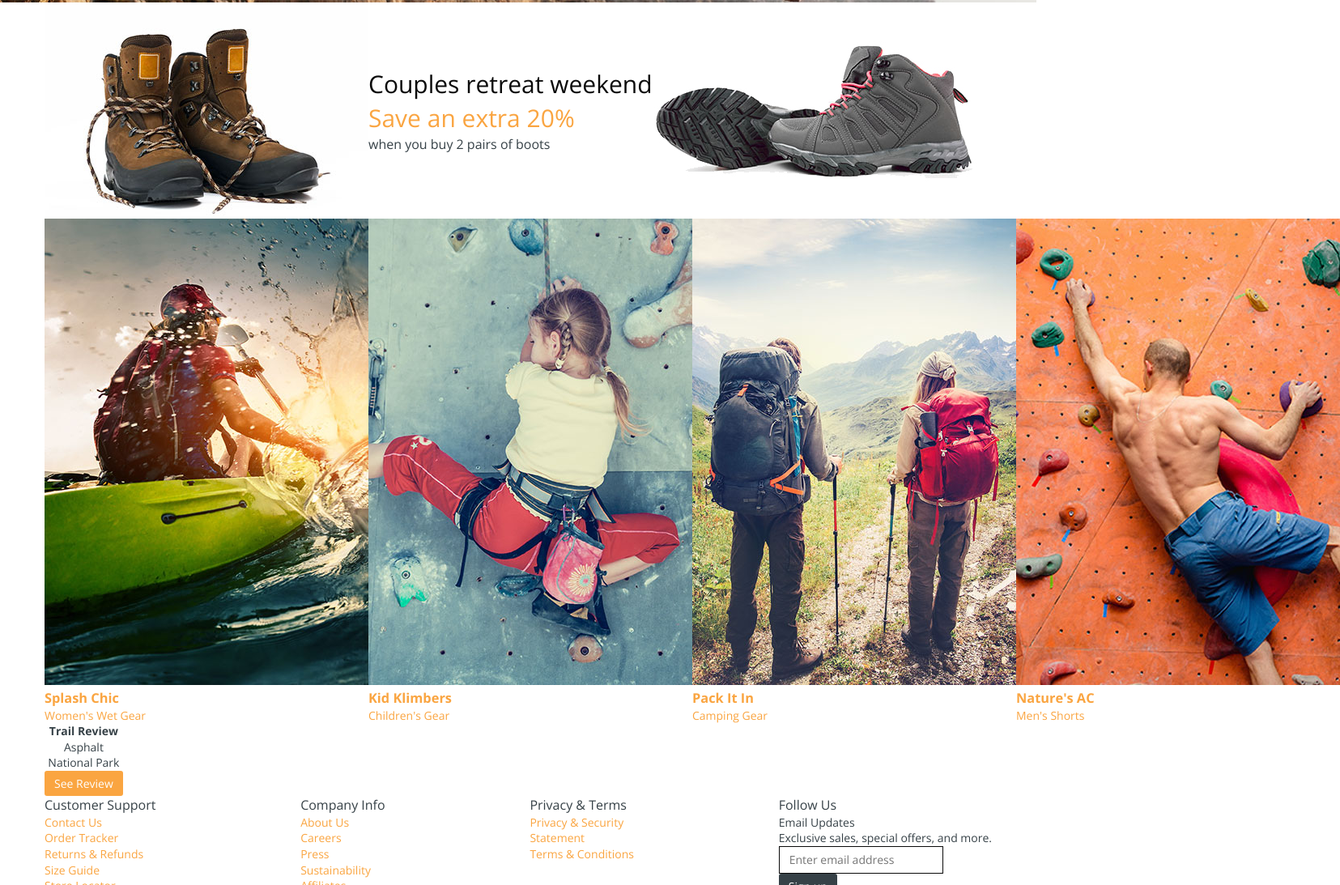
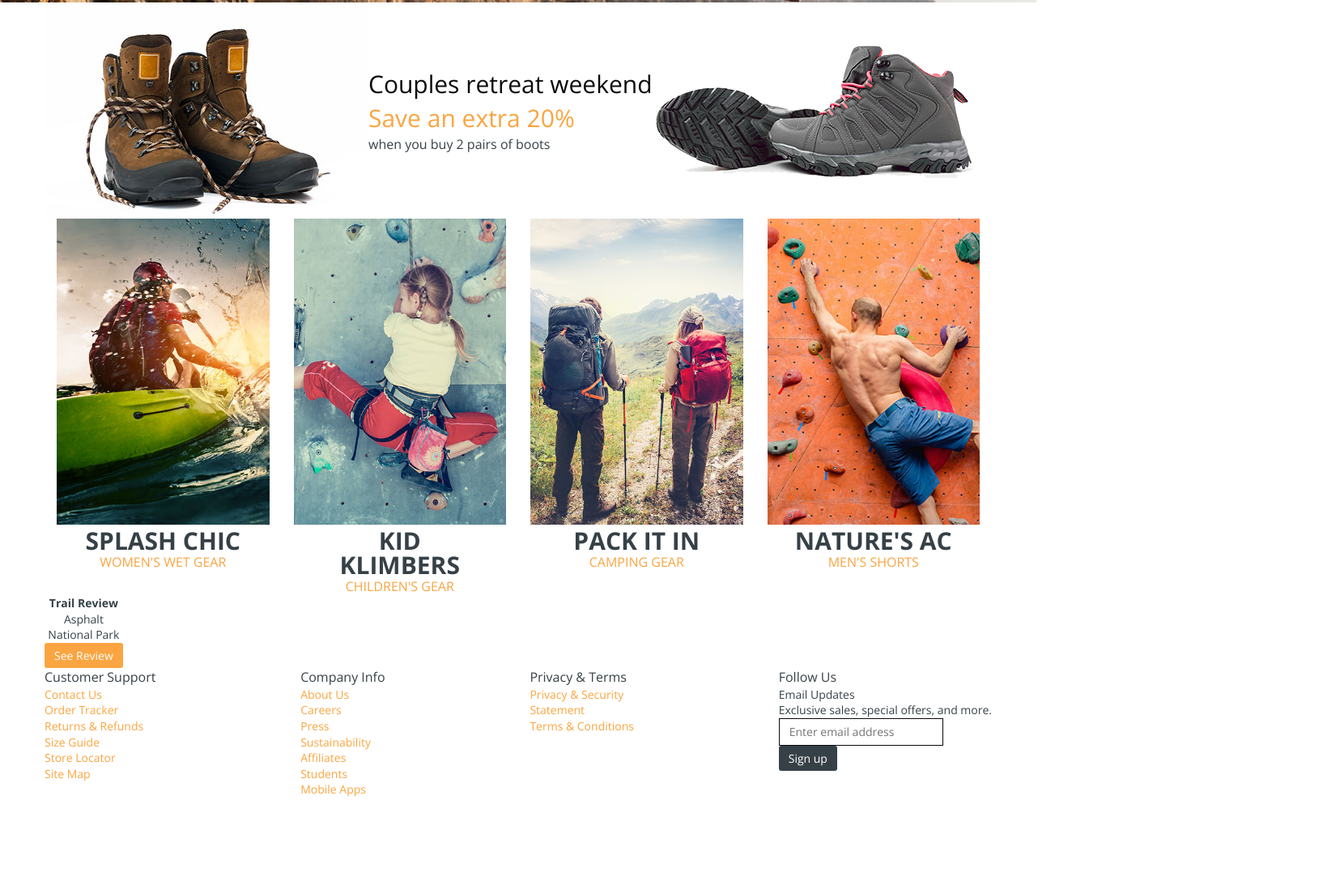
Before and after one commit to simiel/pluralsight-projects-HTMLCSS-LandingPage, a website: page index.html in a window 1280 px wide. Shown: the part 588-1681 px from the top of the page at 81% size, 1655 px wide, since content can reach past the window. Drawn offline with nearby package versions, Linux system fonts and the light colour scheme.

Commit message:
Done styling categories

```diff
--- a/css/main.css
+++ b/css/main.css
@@ -235,3 +235,31 @@ section {
     line-height: 1;
     text-align: center;
 }
+
+.category{
+    flex: 0 0 25%;
+    padding: 0 15px;
+}
+
+.category img{
+    width: 100%;
+}
+
+.category-text{
+    color: #364147;
+    padding: 0 30px;
+    text-transform: uppercase;
+    text-align: center;
+}
+
+.category-text > div{
+    font-size: 16px;
+    font-weight: 200;
+    color: #faa541;
+}
+
+.category-text > h3{
+    font-size: 30px;
+    font-weight: 700;
+    line-height: 1;
+}
--- a/index.html
+++ b/index.html
@@ -66,37 +66,37 @@
 
       <!-- CATEGORIES -->
       <section>
-        <div>
+        <div class="category">
           <a href="#">
             <img alt="Splash Chic" src="img/category-1.jpg" />
-            <div>
+            <div class="category-text">
               <h3>Splash Chic</h3>
               <div>Women's Wet Gear</div>
             </div>
           </a>
         </div>
-        <div>
+        <div class="category">
           <a href="#">
             <img alt="Kid Klimbers" src="img/category-2.jpg" />
-            <div>
+            <div class="category-text">
               <h3>Kid Klimbers</h3>
               <div>Children's Gear</div>
             </div>
           </a>
         </div>
-        <div>
+        <div class="category">
           <a href="#">
             <img alt="Pack It In" src="img/category-3.jpg" />
-            <div>
+            <div class="category-text">
               <h3>Pack It In</h3>
               <div>Camping Gear</div>
             </div>
           </a>
         </div>
-        <div>
+        <div class="category">
           <a href="#">
             <img alt="Nature's AC" src="img/category-4.jpg" />
-            <div>
+            <div class="category-text">
               <h3>Nature's AC</h3>
               <div>Men's Shorts</div>
             </div>
```
